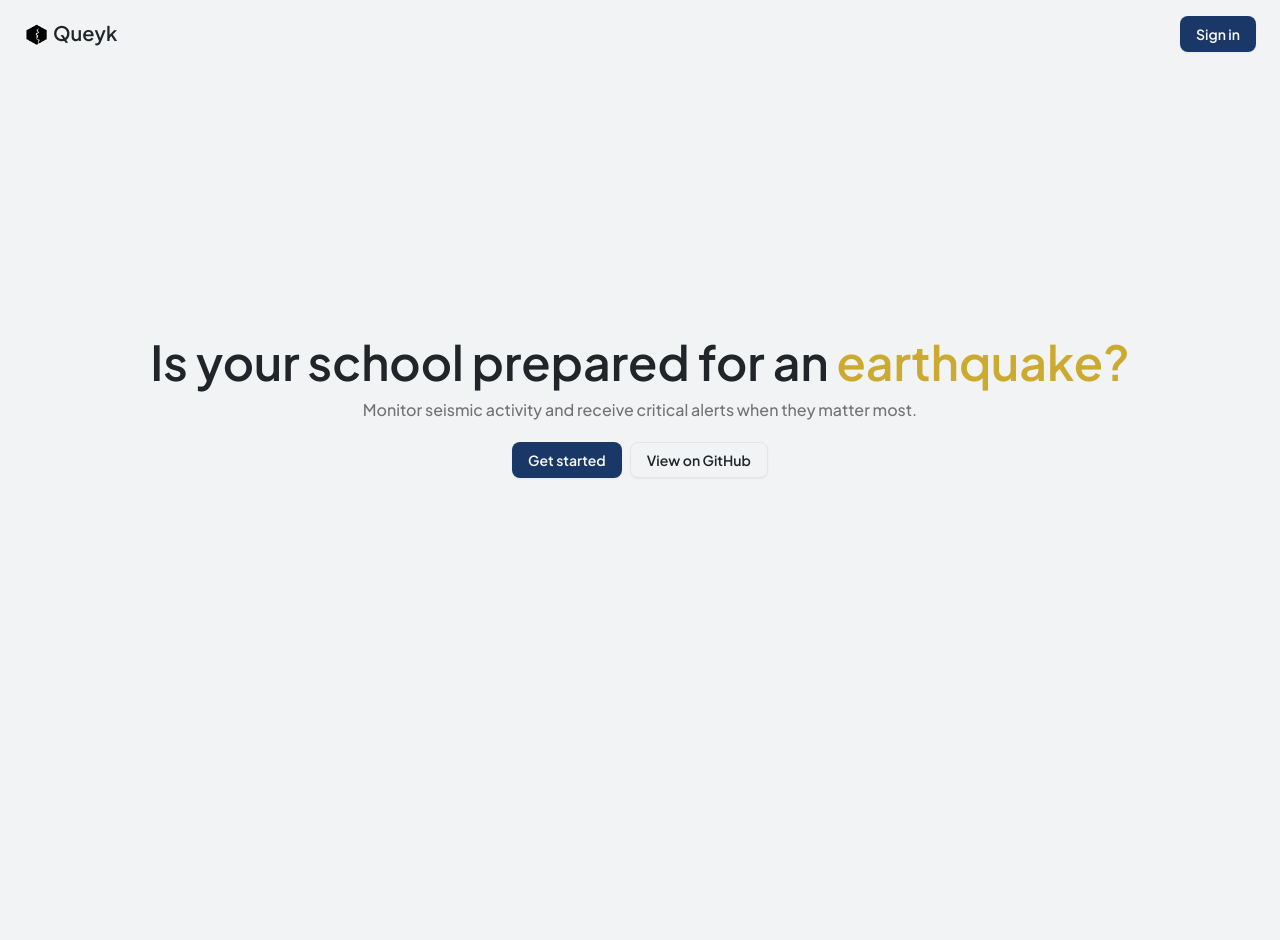
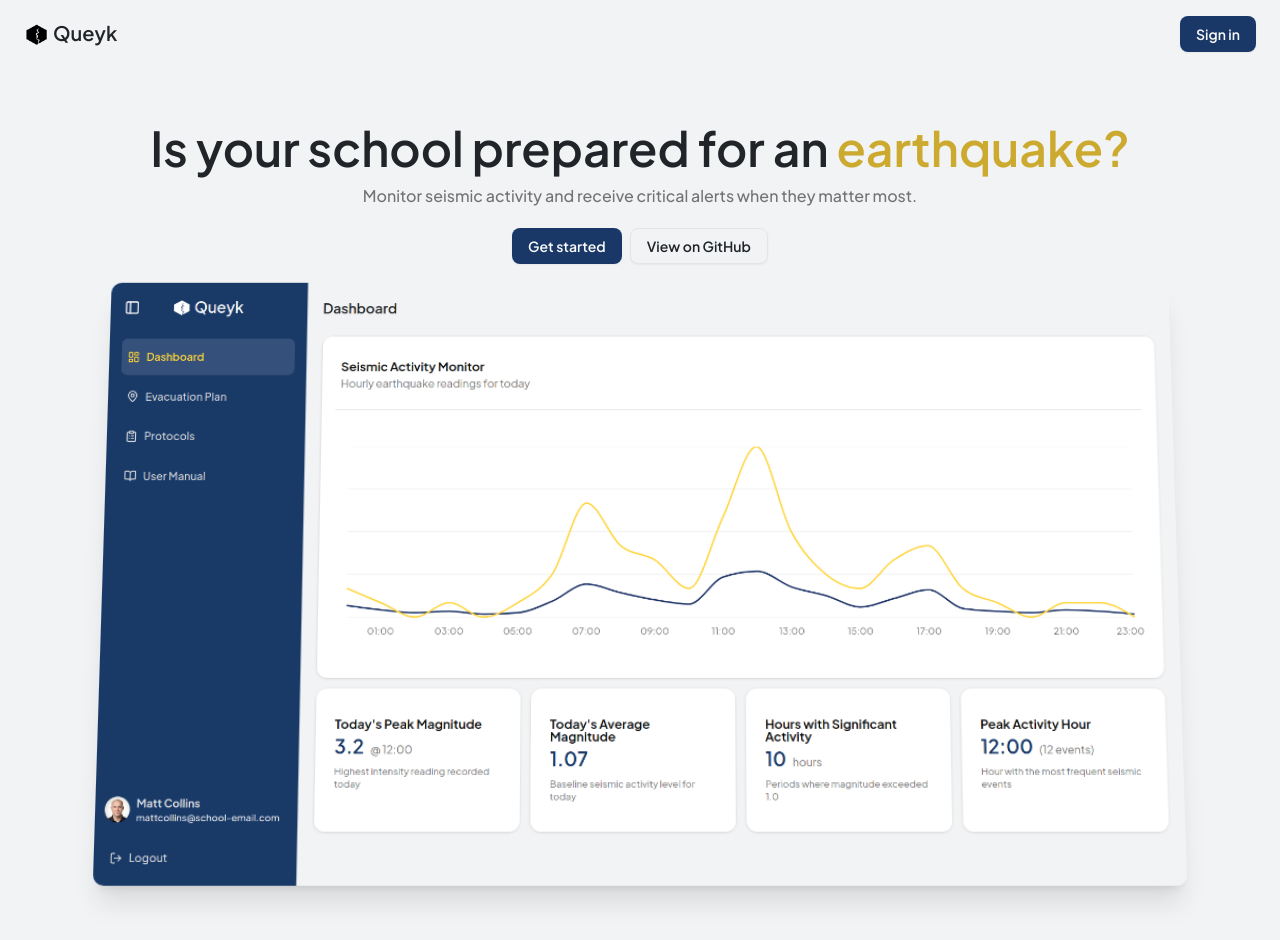
Before and after one commit to project-queyk/queyk-web, a Next.js app: page / in a window 1280 px wide. Shown: the top 940 px of the page. Before the commit the page ends 800 px from the top, so only its background shows below. Built offline with nearby package versions, Linux system fonts and the light colour scheme; no server answers.

Commit message:
feat: Add hero image with animations to the landing page

```diff
--- a/components/LandingPage.tsx
+++ b/components/LandingPage.tsx
@@ -84,6 +84,20 @@ const headerAnimation = {
   },
 };
 
+const heroImageAnimation = {
+  hidden: { opacity: 0, y: 40, scale: 0.95 },
+  visible: {
+    opacity: 1,
+    y: 0,
+    scale: 1,
+    transition: {
+      delay: 1.3,
+      duration: 0.8,
+      ease: "easeOut",
+    },
+  },
+};
+
 export default function LandingPage({ isLoggedIn }: { isLoggedIn: boolean }) {
   return (
     <>
@@ -109,7 +123,7 @@ export default function LandingPage({ isLoggedIn }: { isLoggedIn: boolean }) {
           </Button>
         )}
       </motion.header>
-      <main className="mx-6 flex min-h-[85dvh] flex-col items-center justify-center gap-2 md:mx-24 md:gap-3">
+      <main className="mx-6 flex min-h-[90dvh] flex-col items-center justify-center gap-2 md:mx-24 md:min-h-[110dvh] md:gap-3">
         <motion.h1
           className="flex flex-wrap gap-x-2 text-3xl font-semibold md:text-5xl"
           variants={container}
@@ -165,6 +179,50 @@ export default function LandingPage({ isLoggedIn }: { isLoggedIn: boolean }) {
             </a>
           </Button>
         </motion.div>
+        <motion.div
+          variants={heroImageAnimation}
+          initial="hidden"
+          animate="visible"
+          className="mt-10 w-full max-w-5xl perspective-[1000px]"
+          style={{
+            transformStyle: "preserve-3d",
+          }}
+        >
+          <motion.div
+            initial={{ y: 0, rotateX: 0, scale: 1 }}
+            whileInView={{
+              y: -25,
+              rotateX: 3.5,
+              scale: 1.05,
+              transition: {
+                type: "spring",
+                damping: 15,
+                stiffness: 100,
+              },
+            }}
+            viewport={{ once: false, amount: 0.8 }}
+            className="w-full"
+          >
+            <div className="hidden md:block">
+              <Image
+                src="/queyk-hero.png"
+                alt="queyk dashboard hero image"
+                width={1920}
+                height={1080}
+                className="h-full w-full rounded-lg shadow-xl"
+              />
+            </div>
+            <div className="mt-4 block md:hidden">
+              <Image
+                src="/queyk-hero-small.png"
+                alt="queyk dashboard hero image"
+                width={1080}
+                height={1080}
+                className="rounded-lg shadow-xl"
+              />
+            </div>
+          </motion.div>
+        </motion.div>
       </main>
     </>
   );
```
Also changed, not shown: public/queyk-hero-small.png (added), public/queyk-hero.png (added).
